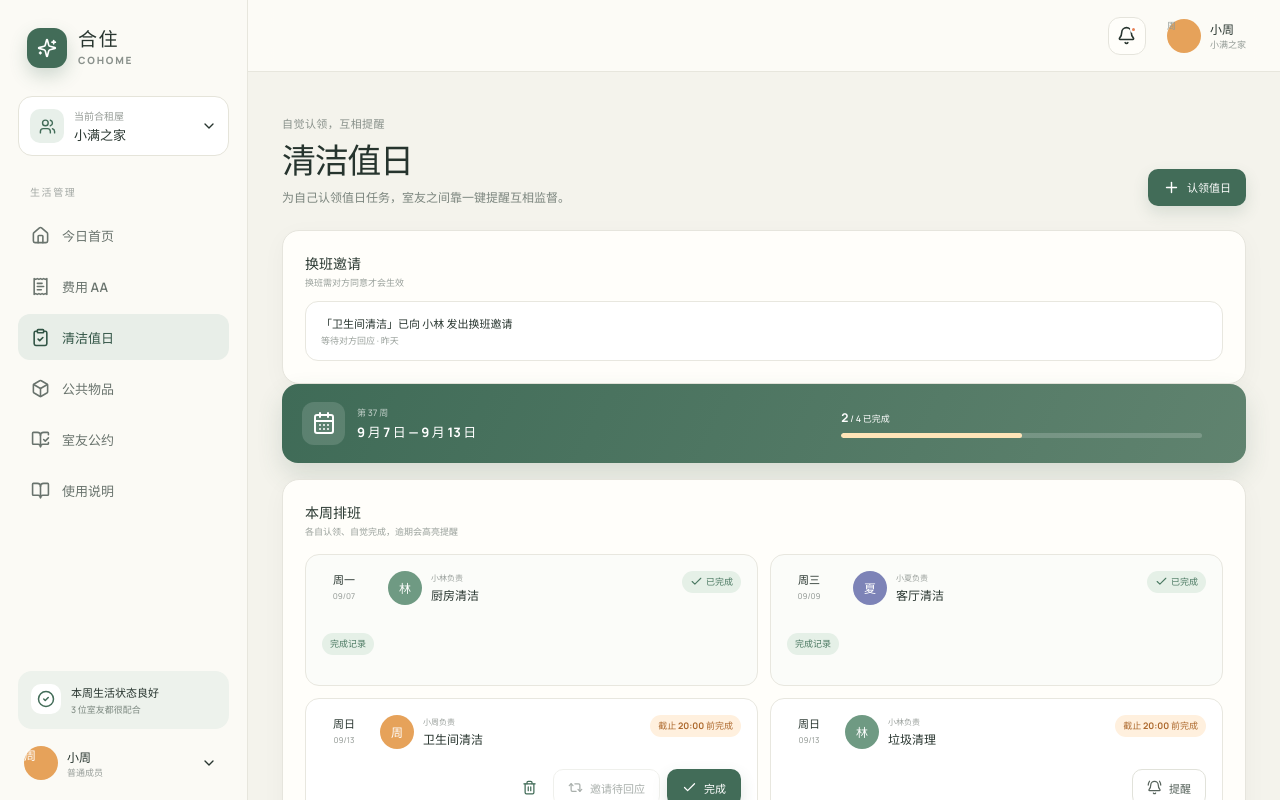
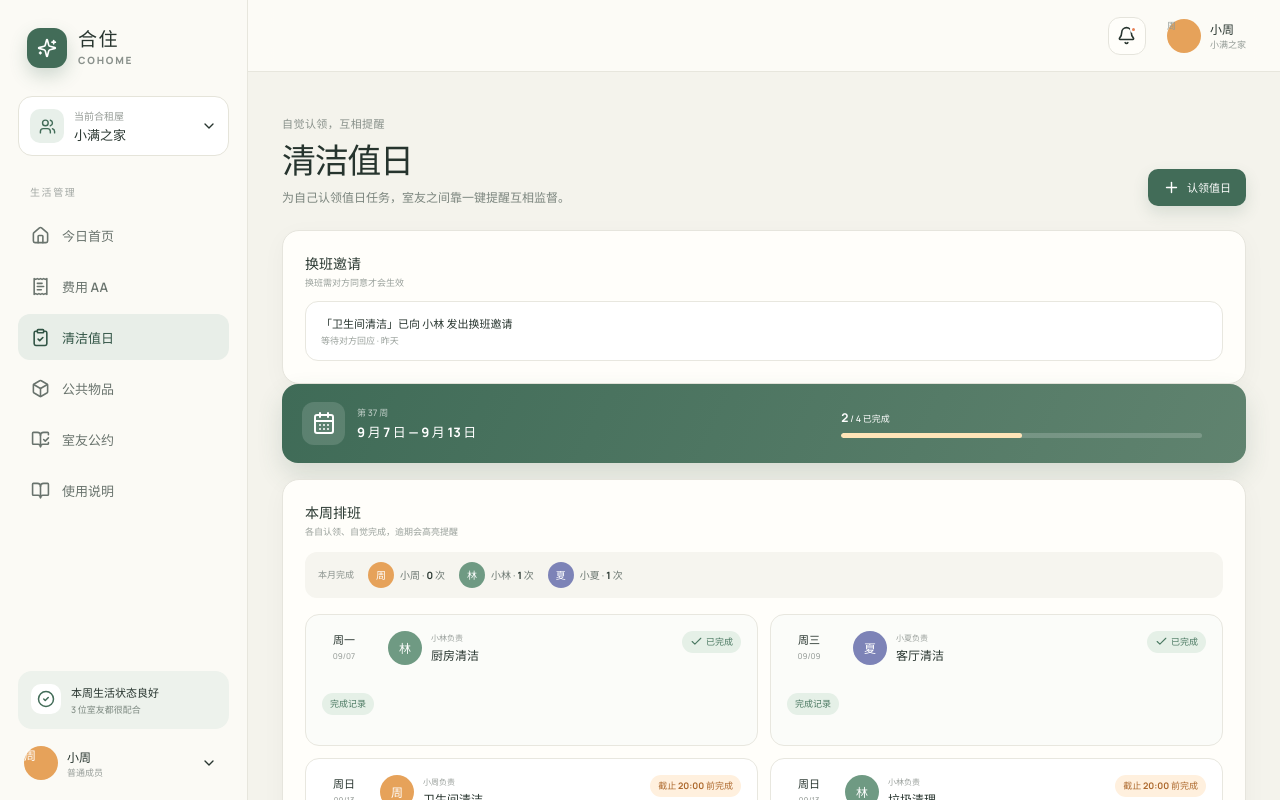
Before and after one commit to thefuckbear/cohome-life-manager, a React (Vite) app: page /#/chores in a window 1280 px wide. Shown: the top 800 px of the page. Built offline with nearby package versions, Linux system fonts and the light colour scheme.

Commit message:
feat: P2 - chore completion note, fairness stats, agreement version history

```diff
--- a/src/lib/selectors.ts
+++ b/src/lib/selectors.ts
@@ -283,6 +283,22 @@ export function upcomingBills(state: AppData): BillReminder[] {
     .sort((a, b) => (a.dueDate < b.dueDate ? -1 : 1))
 }
 
+export function choreCompletionCounts(state: AppData, now = new Date()): Record<ID, number> {
+  const y = now.getFullYear()
+  const m = now.getMonth()
+  const prefix = `${y}-${String(m + 1).padStart(2, '0')}`
+  const counts: Record<ID, number> = {}
+  for (const t of state.choreTasks) {
+    if (t.status !== 'done' || !t.completedAt) continue
+    const d = new Date(t.completedAt)
+    const key = `${d.getFullYear()}-${String(d.getMonth() + 1).padStart(2, '0')}`
+    if (key !== prefix) continue
+    const who = t.completedBy ?? t.assigneeId
+    counts[who] = (counts[who] ?? 0) + 1
+  }
+  return counts
+}
+
 export function agreementAwaitingSelf(state: AppData, memberId: ID): Agreement | undefined {
   return state.agreements.find(
     (a) =>
--- a/src/lib/store.ts
+++ b/src/lib/store.ts
@@ -5,6 +5,7 @@ import type {
   ActivityEvent,
   AddExpenseInput,
   Agreement,
+  AgreementVersion,
   AgreementVote,
   AppData,
   BillReminder,
@@ -184,6 +185,7 @@ export function createSeedData(): AppData {
     billReminders,
     agreements,
     votes,
+    agreementVersions: [],
     activities,
     currentUserId: MEMBER_ZHOU,
     splitRule: { mode: 'equal', participantIds: [] },
@@ -195,7 +197,7 @@ export interface AppState extends AppData {
   deleteExpense: (expenseId: ID) => void
   settleShare: (expenseId: ID, shareId: ID) => void
   settleAll: () => void
-  completeChore: (taskId: ID) => void
+  completeChore: (taskId: ID, note?: string) => void
   generateNextWeek: () => void
   swapChore: (taskId: ID, withMemberId: ID) => void
   respondSwapRequest: (requestId: ID, accept: boolean) => void
@@ -206,6 +208,7 @@ export interface AppState extends AppData {
   deleteSupply: (supplyId: ID) => void
   proposeAgreement: (title: string, content: string, category: string, icon: string) => void
   deleteAgreement: (agreementId: ID) => void
+  updateAgreement: (agreementId: ID, title: string, content: string) => void
   voteAgreement: (agreementId: ID, agree: boolean) => void
   remindAgreement: (agreementId: ID, memberId: ID) => void
   addMember: (name: string) => void
@@ -335,14 +338,17 @@ export const useStore = create<AppState>()(
           return { shares, activities: [activity, ...state.activities] }
         })
       },
-      completeChore: (taskId) => {
+      completeChore: (taskId, note) => {
         set((state) => {
           const task = state.choreTasks.find((c) => c.id === taskId)
           if (!task) return {}
           if (task.assigneeId !== state.currentUserId) return {}
           const now = new Date().toISOString()
+          const cleanNote = note?.trim()
           const choreTasks = state.choreTasks.map((c) =>
-            c.id === taskId ? { ...c, status: 'done' as const, completedAt: now, completedBy: state.currentUserId } : c,
+            c.id === taskId
+              ? { ...c, status: 'done' as const, completedAt: now, completedBy: state.currentUserId, note: cleanNote || undefined }
+              : c,
           )
           const activity: ActivityEvent = {
             id: uid('a'),
@@ -350,7 +356,7 @@ export const useStore = create<AppState>()(
             actorId: state.currentUserId,
             type: 'chore_done',
             targetId: taskId,
-            summary: `完成了${task.title}`,
+            summary: cleanNote ? `完成了${task.title}（备注：${cleanNote}）` : `完成了${task.title}`,
             at: now,
           }
           return { choreTasks, activities: [activity, ...state.activities] }
@@ -678,6 +684,45 @@ export const useStore = create<AppState>()(
           }
         })
       },
+      updateAgreement: (agreementId, title, content) => {
+        set((state) => {
+          const agreement = state.agreements.find((a) => a.id === agreementId)
+          if (!agreement) return {}
+          if (agreement.createdBy !== state.currentUserId) return {}
+          const now = new Date().toISOString()
+          const historyEntry: AgreementVersion = {
+            id: uid('av'),
+            agreementId,
+            title: agreement.title,
+            content: agreement.content,
+            version: agreement.version,
+            editedBy: agreement.createdBy,
+            editedAt: agreement.createdAt,
+          }
+          const newVersion = agreement.version + 1
+          const agreements = state.agreements.map((a) =>
+            a.id === agreementId
+              ? { ...a, title, content, version: newVersion, status: 'voting' as const, effectiveAt: undefined }
+              : a,
+          )
+          const votes = state.votes.filter((v) => v.agreementId !== agreementId)
+          const activity: ActivityEvent = {
+            id: uid('a'),
+            houseId: state.house.id,
+            actorId: state.currentUserId,
+            type: 'agreement_proposed',
+            targetId: agreementId,
+            summary: `修改了公约「${title}」（v${newVersion}），需全员重新确认`,
+            at: now,
+          }
+          return {
+            agreements,
+            agreementVersions: [...state.agreementVersions, historyEntry],
+            votes,
+            activities: [activity, ...state.activities],
+          }
+        })
+      },
       voteAgreement: (agreementId, agree) => {
         set((state) => {
           const agreement = state.agreements.find((a) => a.id === agreementId)
@@ -836,7 +881,7 @@ export const useStore = create<AppState>()(
     }),
     {
       name: 'cohome:store',
-      version: 5,
+      version: 6,
       storage: createJSONStorage(() => localStorage),
       partialize: (state) => ({
         house: state.house,
@@ -851,6 +896,7 @@ export const useStore = create<AppState>()(
         billReminders: state.billReminders,
         agreements: state.agreements,
         votes: state.votes,
+        agreementVersions: state.agreementVersions,
         activities: state.activities,
         currentUserId: state.currentUserId,
         splitRule: state.splitRule,
--- a/src/pages/Agreements.tsx
+++ b/src/pages/Agreements.tsx
@@ -1,8 +1,8 @@
 import { useState } from 'react'
-import { BellRing, BookOpenCheck, Check, Clock3, Plus, ThumbsUp, Trash2, Users } from 'lucide-react'
+import { BellRing, BookOpenCheck, Check, Clock3, History, Pencil, Plus, ThumbsUp, Trash2, Users } from 'lucide-react'
 import { Modal } from '../components/Modal'
 import { notify } from '../lib/placeholder'
-import { getMember, getSelf } from '../lib/selectors'
+import { getMember, getSelf, timeAgo } from '../lib/selectors'
 import { useStore } from '../lib/store'
 import type { Agreement, ID } from '../lib/types'
 
@@ -90,11 +90,83 @@ function ProposeModal({ onClose }: { onClose: () => void }) {
   )
 }
 
+function EditModal({ agreement, onClose }: { agreement: Agreement; onClose: () => void }) {
+  const store = useStore()
+  const [title, setTitle] = useState(agreement.title)
+  const [content, setContent] = useState(agreement.content)
+  const [error, setError] = useState('')
+
+  const submit = () => {
+    if (!title.trim()) return setError('请填写公约标题')
+    if (!content.trim()) return setError('请填写公约内容')
+    store.updateAgreement(agreement.id, title.trim(), content.trim())
+    notify(`已修改「${title.trim()}」，需全员重新确认`)
+    onClose()
+  }
+
+  return (
+    <div className="form">
+      <div className="form-field">
+        <label className="form-label" htmlFor="edit-title">公约标题</label>
+        <input id="edit-title" className="form-input" value={title} onChange={(e) => { setTitle(e.target.value); setError('') }} />
+      </div>
+      <div className="form-field">
+        <label className="form-label" htmlFor="edit-content">公约内容</label>
+        <textarea id="edit-content" className="form-input" style={{ height: '88px', padding: '9px 11px', resize: 'vertical' }} value={content} onChange={(e) => { setContent(e.target.value); setError('') }} />
+      </div>
+      <p className="form-label" style={{ color: '#7f8a83' }}>修改后版本号 +1，状态回到「待确认」，需全员重新同意才生效。</p>
+      {error && <p className="form-error">{error}</p>}
+      <div className="modal__footer">
+        <button className="button button--secondary" type="button" onClick={onClose}>取消</button>
+        <button className="button button--primary" type="button" onClick={submit}><Pencil size={15} /> 保存修改</button>
+      </div>
+    </div>
+  )
+}
+
+function HistoryModal({ agreement, onClose }: { agreement: Agreement; onClose: () => void }) {
+  const store = useStore()
+  const history = store.agreementVersions
+    .filter((v) => v.agreementId === agreement.id)
+    .sort((a, b) => b.version - a.version)
+
+  const rows = [
+    { version: agreement.version, title: agreement.title, content: agreement.content, editedBy: agreement.createdBy, editedAt: agreement.createdAt, current: true },
+    ...history.map((v) => ({ version: v.version, title: v.title, content: v.content, editedBy: v.editedBy, editedAt: v.editedAt, current: false })),
+  ]
+
+  return (
+    <div>
+      <div className="version-list">
+        {rows.map((r) => {
+          const editor = getMember(store, r.editedBy)
+          return (
+            <div className="version-row" key={r.version}>
+              <div className="version-row__head">
+                <span className="tag tag--success">v{r.version}</span>
+                {r.current && <span className="tag tag--warm">当前</span>}
+                <span className="version-row__meta">{editor?.name} · {timeAgo(r.editedAt)}</span>
+              </div>
+              <strong>{r.title}</strong>
+              <p>{r.content}</p>
+            </div>
+          )
+        })}
+      </div>
+      <div className="modal__footer">
+        <button className="button button--secondary" type="button" onClick={onClose}>关闭</button>
+      </div>
+    </div>
+  )
+}
+
 export function Agreements() {
   const store = useStore()
   const self = getSelf(store)
   const selfId = self?.id ?? ''
   const [remindAgreement, setRemindAgreement] = useState<Agreement | null>(null)
+  const [editAgreement, setEditAgreement] = useState<Agreement | null>(null)
+  const [historyAgreement, setHistoryAgreement] = useState<Agreement | null>(null)
   const [showPropose, setShowPropose] = useState(false)
 
   const confirmCount = (agreementId: string) =>
@@ -143,18 +215,22 @@ export function Agreements() {
                   <p>{item.content}</p>
                   <span>{count} / {store.members.length} 位室友已同意</span>
                 </div>
-                {isActive ? (
-                  <div className="chore-actions">
+                <div className="chore-actions">
+                  {isActive ? (
                     <button className="button button--secondary" type="button" onClick={() => setRemindAgreement(item)}><BellRing size={15} /> 一键提醒</button>
-                    {item.createdBy === selfId && (
+                  ) : hasVoted ? (
+                    <span className="tag tag--success"><Check size={13} /> 我已同意</span>
+                  ) : (
+                    <button className="button button--primary" type="button" onClick={() => { store.voteAgreement(item.id, true); notify(`已同意「${item.title}」，还需 ${store.members.length - count - 1} 位室友确认`) }}><ThumbsUp size={15} /> 同意</button>
+                  )}
+                  <button className="button button--ghost" type="button" onClick={() => setHistoryAgreement(item)}><History size={15} /> 历史</button>
+                  {item.createdBy === selfId && (
+                    <>
+                      <button className="button button--ghost" type="button" onClick={() => setEditAgreement(item)}><Pencil size={15} /> 修改</button>
                       <button className="button button--ghost" type="button" aria-label="删除公约" onClick={() => handleDelete(item)}><Trash2 size={15} /></button>
-                    )}
-                  </div>
-                ) : hasVoted ? (
-                  <span className="tag tag--success"><Check size={13} /> 我已同意</span>
-                ) : (
-                  <button className="button button--primary" type="button" onClick={() => { store.voteAgreement(item.id, true); notify(`已同意「${item.title}」，还需 ${store.members.length - count - 1} 位室友确认`) }}><ThumbsUp size={15} /> 同意</button>
-                )}
+                    </>
+                  )}
+                </div>
               </article>
             )
           })}
@@ -171,6 +247,16 @@ export function Agreements() {
           <ProposeModal onClose={() => setShowPropose(false)} />
         </Modal>
       )}
+      {editAgreement && (
+        <Modal title="修改公约" onClose={() => setEditAgreement(null)}>
+          <EditModal agreement={editAgreement} onClose={() => setEditAgreement(null)} />
+        </Modal>
+      )}
+      {historyAgreement && (
+        <Modal title="版本历史" onClose={() => setHistoryAgreement(null)}>
+          <HistoryModal agreement={historyAgreement} onClose={() => setHistoryAgreement(null)} />
+        </Modal>
+      )}
     </div>
   )
 }
--- a/src/pages/Chores.tsx
+++ b/src/pages/Chores.tsx
@@ -5,6 +5,7 @@ import { notify } from '../lib/placeholder'
 import {
   addDaysLocal,
   choresDoneCount,
+  choreCompletionCounts,
   choresThisWeek,
   choreReminderStage,
   currentMonday,
@@ -99,11 +100,38 @@ function ClaimModal({ onClose }: { onClose: () => void }) {
   )
 }
 
+function CompleteModal({ task, onClose }: { task: ChoreTask; onClose: () => void }) {
+  const store = useStore()
+  const [note, setNote] = useState('')
+
+  return (
+    <Modal title="完成值日" onClose={onClose}>
+      <div className="form">
+        <p className="form-label">完成「{task.title}」了？可留一句备注作为凭证。</p>
+        <div className="form-field">
+          <textarea
+            className="form-input"
+            style={{ height: '72px', padding: '9px 11px', resize: 'vertical' }}
+            value={note}
+            placeholder="例如：已拖地、倒垃圾、擦灶台"
+            onChange={(e) => setNote(e.target.value)}
+          />
+        </div>
+        <div className="modal__footer">
+          <button className="button button--secondary" type="button" onClick={onClose}>取消</button>
+          <button className="button button--primary" type="button" onClick={() => { store.completeChore(task.id, note); notify(note.trim() ? '已完成值日，备注已记录' : '已完成值日'); onClose() }}><Check size={15} /> 确认完成</button>
+        </div>
+      </div>
+    </Modal>
+  )
+}
+
 export function Chores() {
   const store = useStore()
   const self = getSelf(store)
   const selfId = self?.id ?? ''
   const [swapTask, setSwapTask] = useState<ChoreTask | null>(null)
+  const [completeTask, setCompleteTask] = useState<ChoreTask | null>(null)
   const [showClaim, setShowClaim] = useState(false)
 
   const tasks = choresThisWeek(store)
@@ -119,6 +147,7 @@ export function Chores() {
   const myStage = myToday ? choreReminderStage(myToday) : null
   const myIncoming = store.swapRequests.filter((r) => r.toId === selfId && r.status === 'pending')
   const myOutgoing = store.swapRequests.filter((r) => r.fromId === selfId && r.status === 'pending')
+  const choreCounts = choreCompletionCounts(store)
 
   useEffect(() => {
     if (!self) return
@@ -223,6 +252,15 @@ export function Chores() {
         <div className="panel__header">
           <div><h2>本周排班</h2><p>各自认领、自觉完成，逾期会高亮提醒</p></div>
         </div>
+        <div className="chore-stats">
+          <span className="chore-stats__label">本月完成</span>
+          {store.members.map((m) => (
+            <span key={m.id} className="chore-stat">
+              <span className="avatar avatar--sm" style={{ background: m.color }}>{m.initials}</span>
+              <span>{m.name} · <strong>{choreCounts[m.id] ?? 0}</strong> 次</span>
+            </span>
+          ))}
+        </div>
         <div className="chore-grid">
           {tasks.map((item) => {
             const member = getMember(store, item.assigneeId)
@@ -235,7 +273,11 @@ export function Chores() {
                 <div className="chore-card__date"><strong>{item.dayLabel}</strong><span>{item.date}</span></div>
                 <div className="chore-card__body">
                   <span className="avatar" style={{ background: member?.color }}>{member?.initials}</span>
-                  <div><small>{member?.name}{item.swappedFromId ? '（已换班）' : ''}负责</small><strong>{item.title}</strong></div>
+                  <div>
+                    <small>{member?.name}{item.swappedFromId ? '（已换班）' : ''}负责</small>
+                    <strong>{item.title}</strong>
+                    {isDone && item.note && <small className="chore-note">📝 {item.note}</small>}
+                  </div>
                 </div>
                 <span className={`tag ${isDone ? 'tag--success' : overdue ? 'tag--danger' : 'tag--warm'}`}>{isDone && <Check size={13} />}{isDone ? '已完成' : overdue ? '已逾期' : `截止 ${formatDue(item.dueAt)}`}</span>
                 {isDone ? (
@@ -244,7 +286,7 @@ export function Chores() {
                   <div className="chore-actions">
                     <button className="button button--ghost" type="button" aria-label="删除任务" onClick={() => handleDelete(item)}><Trash2 size={15} /></button>
                     <button className="button button--secondary" type="button" disabled={hasPendingSwap} onClick={() => setSwapTask(item)}><Repeat2 size={15} /> {hasPendingSwap ? '邀请待回应' : '换班'}</button>
-                    <button className="button button--primary" type="button" onClick={() => store.completeChore(item.id)}><Check size={15} /> 完成</button>
+                    <button className="button button--primary" type="button" onClick={() => setCompleteTask(item)}><Check size={15} /> 完成</button>
                   </div>
                 ) : (
                   <button className="button button--secondary" type="button" onClick={() => handleRemind(item)}><BellRing size={15} /> 提醒</button>
@@ -256,6 +298,7 @@ export function Chores() {
       </section>
 
       {swapTask && <SwapModal task={swapTask} onClose={() => setSwapTask(null)} />}
+      {completeTask && <CompleteModal task={completeTask} onClose={() => setCompleteTask(null)} />}
       {showClaim && <Modal title="认领值日" onClose={() => setShowClaim(false)}><ClaimModal onClose={() => setShowClaim(false)} /></Modal>}
     </div>
   )
--- a/src/styles.css
+++ b/src/styles.css
@@ -235,6 +235,10 @@ h1, h2, h3, p { margin: 0; }
 .progress-track { height: 5px; overflow: hidden; border-radius: 99px; background: rgba(255,255,255,.18); }
 .progress-track span { height: 100%; display: block; border-radius: inherit; background: #ffe4b8; }
 .chore-grid { margin-top: 16px; display: grid; grid-template-columns: repeat(2, 1fr); gap: 12px; }
+.chore-stats { margin-top: 14px; padding: 10px 13px; display: flex; align-items: center; flex-wrap: wrap; gap: 14px; border-radius: 12px; background: #f6f5ef; }
+.chore-stats__label { color: #8a928d; font-size: 9px; font-weight: 700; }
+.chore-stat { display: flex; align-items: center; gap: 6px; color: #6f7a74; font-size: 10px; }
+.chore-stat strong { color: #2a3831; }
 .chore-card { min-height: 132px; padding: 16px; display: grid; grid-template-columns: auto 1fr auto; align-items: start; gap: 14px; border: 1px solid #e8e7df; border-radius: 14px; background: #fff; }
 .chore-card.is-done { background: #fbfcf9; }
 .chore-card__date { width: 44px; text-align: center; }
@@ -243,6 +247,7 @@ h1, h2, h3, p { margin: 0; }
 .chore-card__date span { margin-top: 3px; color: #9ba19d; font-size: 8px; }
 .chore-card__body { display: flex; align-items: center; gap: 9px; }
 .chore-card__body small, .chore-card__body strong { display: block; }
+.chore-note { margin-top: 4px; color: #7f8a83; font-size: 8px; }
 .chore-card__body small { color: #999f9b; font-size: 8px; }
 .chore-card__body strong { margin-top: 3px; font-size: 12px; }
 .chore-card > .button, .chore-actions { grid-column: 2 / 4; justify-self: end; }
@@ -292,6 +297,13 @@ h1, h2, h3, p { margin: 0; }
 .notif-row__main strong { font-size: 11px; }
 .notif-row__main span { margin-top: 2px; color: #99a09b; font-size: 9px; }
 .notif-row__go { color: var(--green); font-size: 9px; font-weight: 700; }
+
+.version-list { display: flex; flex-direction: column; gap: 10px; }
+.version-row { padding: 12px 14px; border: 1px solid #e8e7df; border-radius: 12px; background: white; }
+.version-row__head { display: flex; align-items: center; gap: 6px; }
+.version-row__meta { margin-left: auto; color: #9aa09c; font-size: 8px; }
+.version-row > strong { display: block; margin-top: 7px; font-size: 12px; }
+.version-row > p { margin-top: 4px; color: #727c76; font-size: 10px; line-height: 1.6; }
 
 .toast { position: fixed; right: 24px; bottom: 24px; z-index: 50; width: min(350px, calc(100vw - 32px)); padding: 13px; display: flex; align-items: center; gap: 10px; color: white; border: 1px solid rgba(255,255,255,.12); border-radius: 14px; background: #2f4439; box-shadow: 0 18px 44px rgba(32, 48, 39, .24); animation: toast-in .24s ease-out; }
 .toast__icon { width: 32px; height: 32px; display: grid; place-items: center; flex: 0 0 auto; color: #315445; border-radius: 10px; background: #eff4ec; }
```
Also changed, not shown: src/lib/types.ts (+12 -0 lines).
